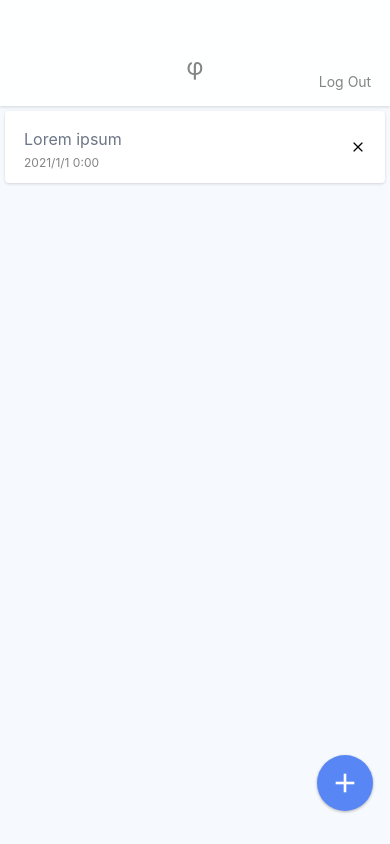
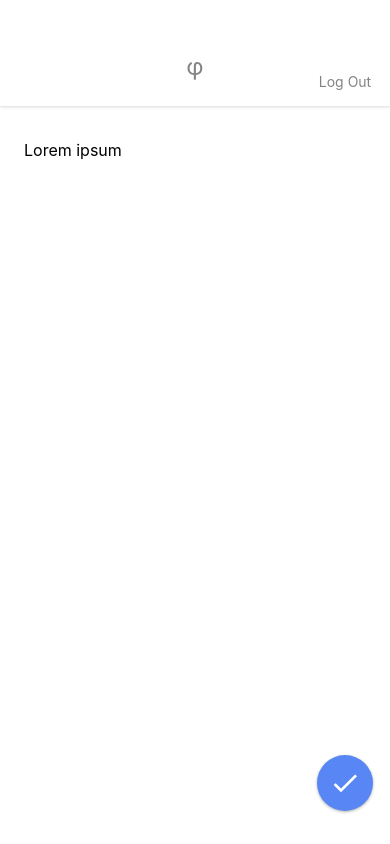
Before and after one commit to xuqxu/MemoApp2, a React Native app: screen / in a window 390 px wide. Built offline with nearby package versions, Linux system fonts and the light colour scheme.

Commit message:
メモ編集画面作成

```diff
--- a/App.jsx
+++ b/App.jsx
@@ -1,11 +1,13 @@
 import React from 'react';
 
-import MemoListScreen from './src/screens/MemoListScreen';
+// import MemoListScreen from './src/screens/MemoListScreen';
 // import MemoDetailScreen from './src/screens/MemoDetailScreen';
+import MemoEditScreen from './src/screens/MemoEditScreen';
 
 export default function App() {
   return (
-    <MemoListScreen />
+    // <MemoListScreen />
     // <MemoDetailScreen />
+    <MemoEditScreen />
   );
 }
--- /dev/null
+++ b/src/screens/MemoEditScreen.jsx
@@ -0,0 +1,36 @@
+import React from 'react';
+import {
+  View, TextInput, StyleSheet, KeyboardAvoidingView,
+} from 'react-native';
+
+import AppBar from '../components/AppBar';
+import CircleButton from '../components/CircleButton';
+
+export default function MemoEditScreen() {
+  return (
+    <KeyboardAvoidingView style={styles.container} behavior="height">
+      <AppBar />
+      <View style={styles.inputContainer}>
+        <TextInput value="Lorem ipsum" multiline style={styles.input} />
+      </View>
+      <CircleButton name="check" />
+    </KeyboardAvoidingView>
+  );
+}
+
+const styles = StyleSheet.create({
+  container: {
+    flex: 1,
+  },
+  inputContainer: {
+    flex: 1,
+    paddingHorizontal: 24,
+    paddingVertical: 32,
+  },
+  input: {
+    flex: 1,
+    textAlignVertical: 'top',
+    fontSize: 16,
+    lineHeight: 24,
+  },
+});
```
